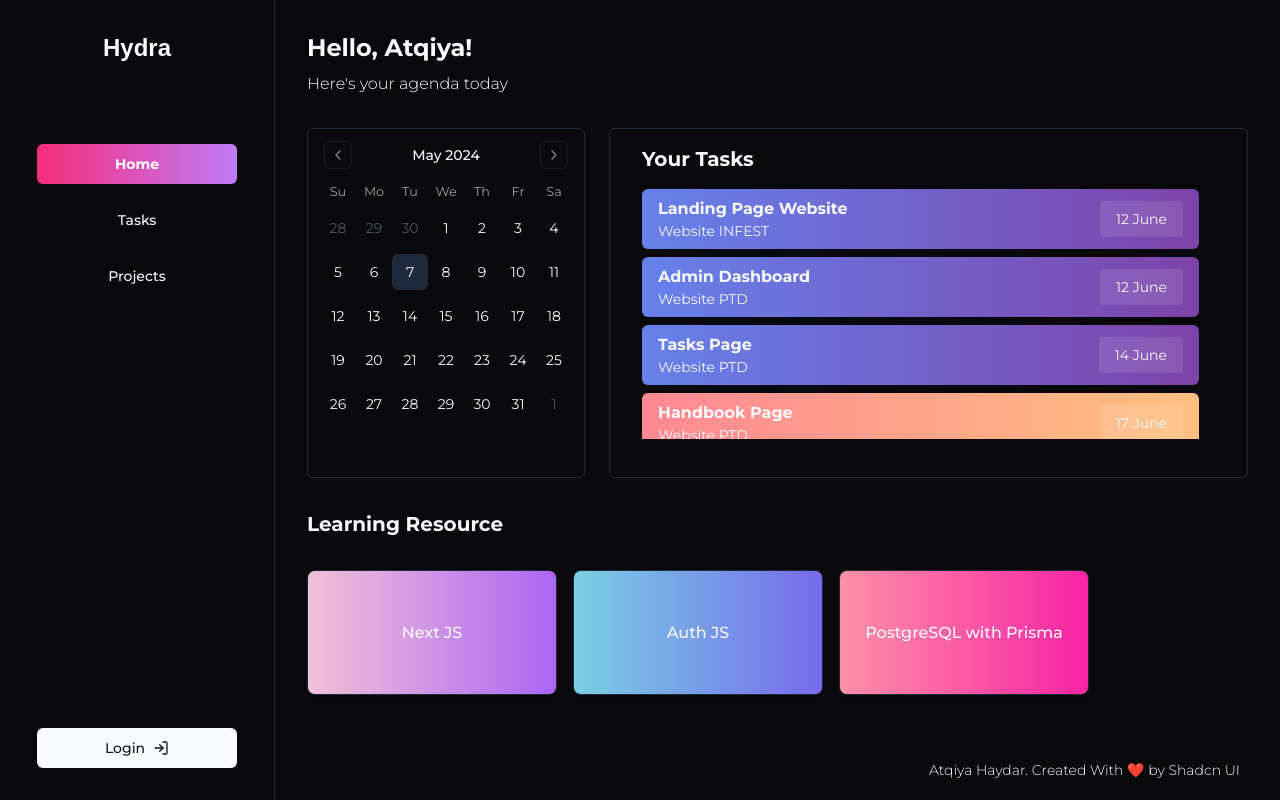
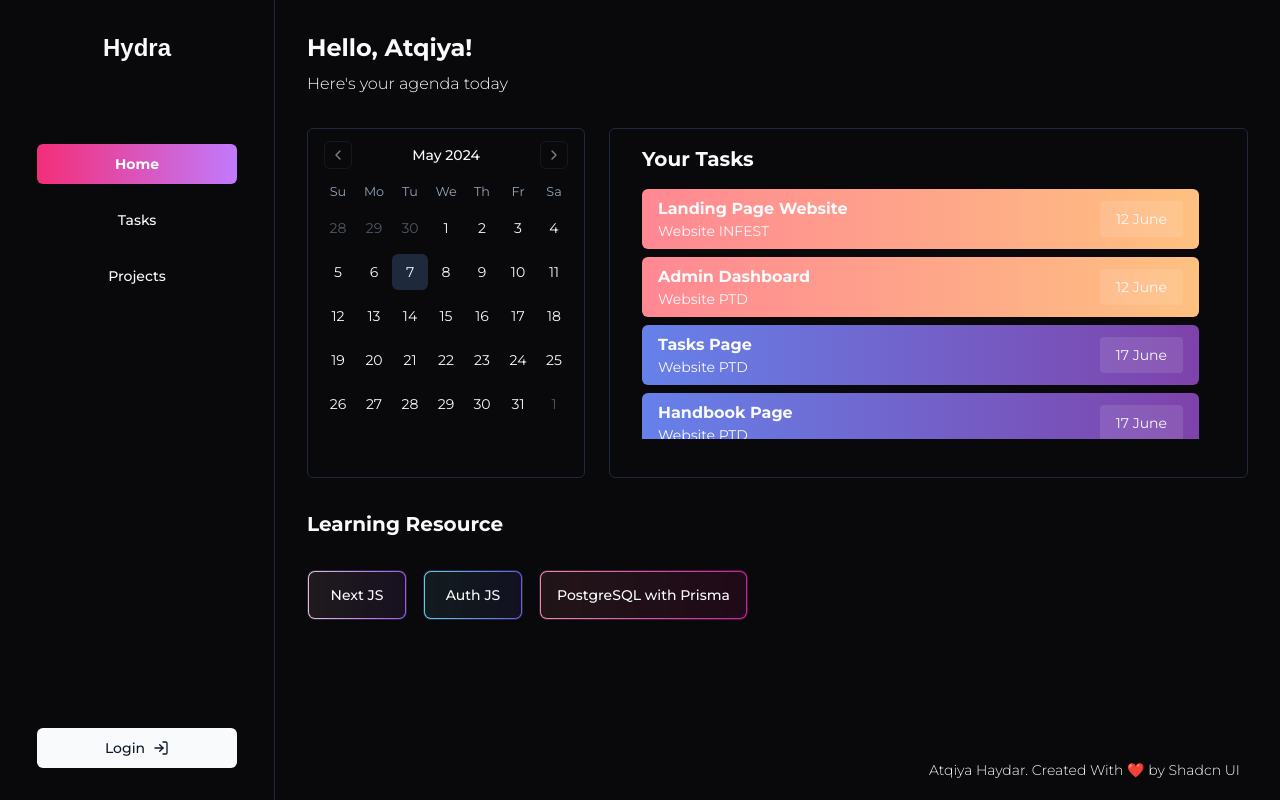
Before and after one commit to AtqiyaHaydar/Hydra, a Next.js app: page / in a window 1280 px wide. Built offline with nearby package versions, Linux system fonts and the light colour scheme.

Commit message:
style: learning button

```diff
--- a/app/page.tsx
+++ b/app/page.tsx
@@ -24,7 +24,7 @@ const tasks = [
     project: "Website PTD"
   },
   {
-    date: 14,
+    date: 17,
     month: 5,
     task: "Tasks Page",
     project: "Website PTD"
@@ -109,7 +109,7 @@ export default function Home() {
                       month={task.month}
                       task={task.task}
                       project={task.project}
-                      backgroundColor={task.date - new Date().getDate() <= 7 ? "bg-gradient-to-r gradient-3" : "bg-gradient-to-l gradient-2"}
+                      backgroundColor={task.date - new Date().getDate() <= 7 ? "bg-gradient-to-l gradient-2" : "bg-gradient-to-r gradient-3"}
                     />
                   </li>
                 ))
@@ -120,7 +120,7 @@ export default function Home() {
                       month={task.month}
                       task={task.task}
                       project={task.project}
-                      backgroundColor={task.date - new Date().getDate() <= 7 ? "bg-gradient-to-r gradient-3" : "bg-gradient-to-l gradient-2"}
+                      backgroundColor={task.date - new Date().getDate() <= 7 ? "bg-gradient-to-l gradient-2" : "bg-gradient-to-r gradient-3"}
                     />
                   </li>
                 ))
--- a/components/LearningResourceCard.tsx
+++ b/components/LearningResourceCard.tsx
@@ -15,9 +15,9 @@ interface LearningResourceCardI {
 const LearningResourceCard = ({ title, link, image, className } : LearningResourceCardI) => {
   return (
     <Link href={link} target='_blank'>
-      <Card className={cn('bg-gradient-to-r w-[250px] h-[125px] flex items-center justify-center hover:bg-opacity-75', className)}>
-        <div className='w-full h-full flex items-center justify-center bg-white/10 hover:bg-dark/10 rounded-md transition-all'>
-          <h1 className='font-medium'>{title}</h1>
+      <Card className={cn('bg-gradient-to-r transition-all min-w-[100px] h-[50px] flex items-center justify-center hover:bg-opacity-75  p-[1px]', className)}>
+        <div className='w-full h-full bg-dark/90 px-4 hover:bg-dark/10 flex items-center justify-center rounded-md transition-all'>
+          <h1 className='font-medium text-sm text-center'>{title}</h1>
         </div>
       </Card>
     </Link>
```
